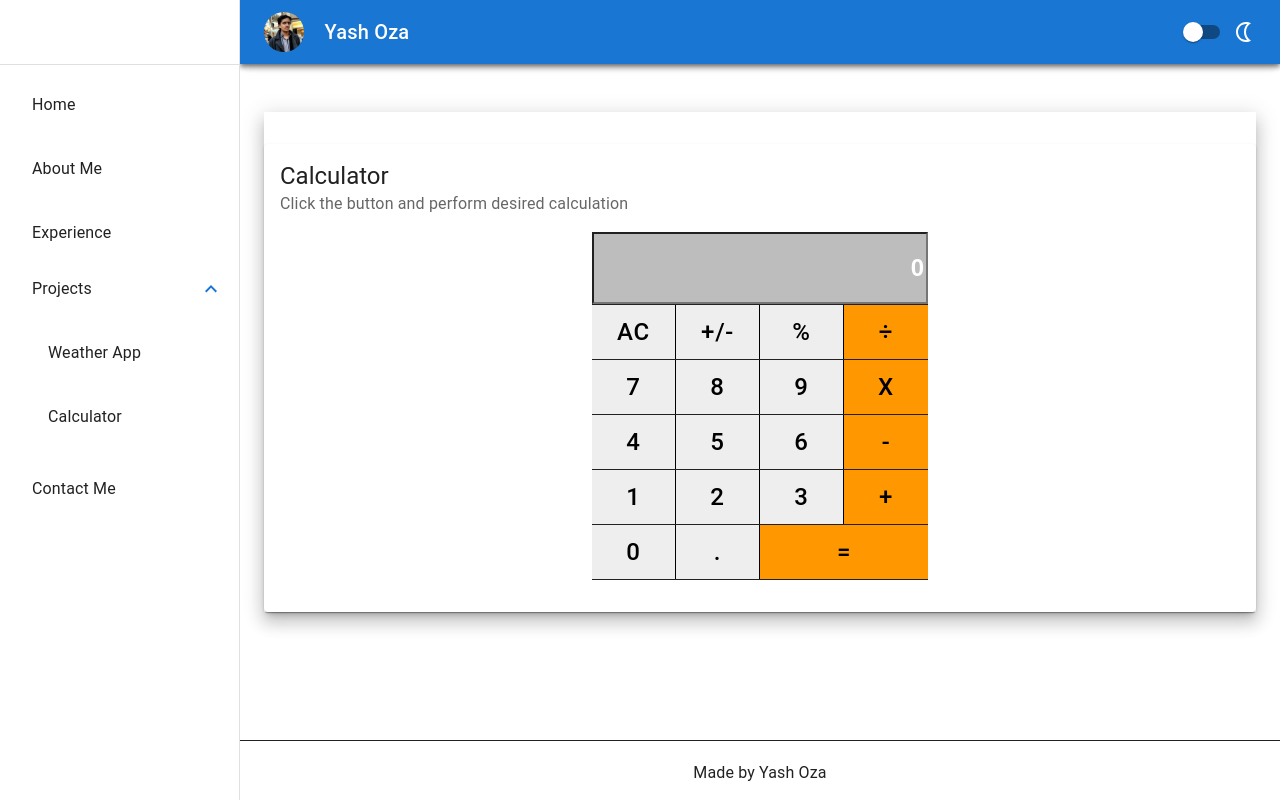
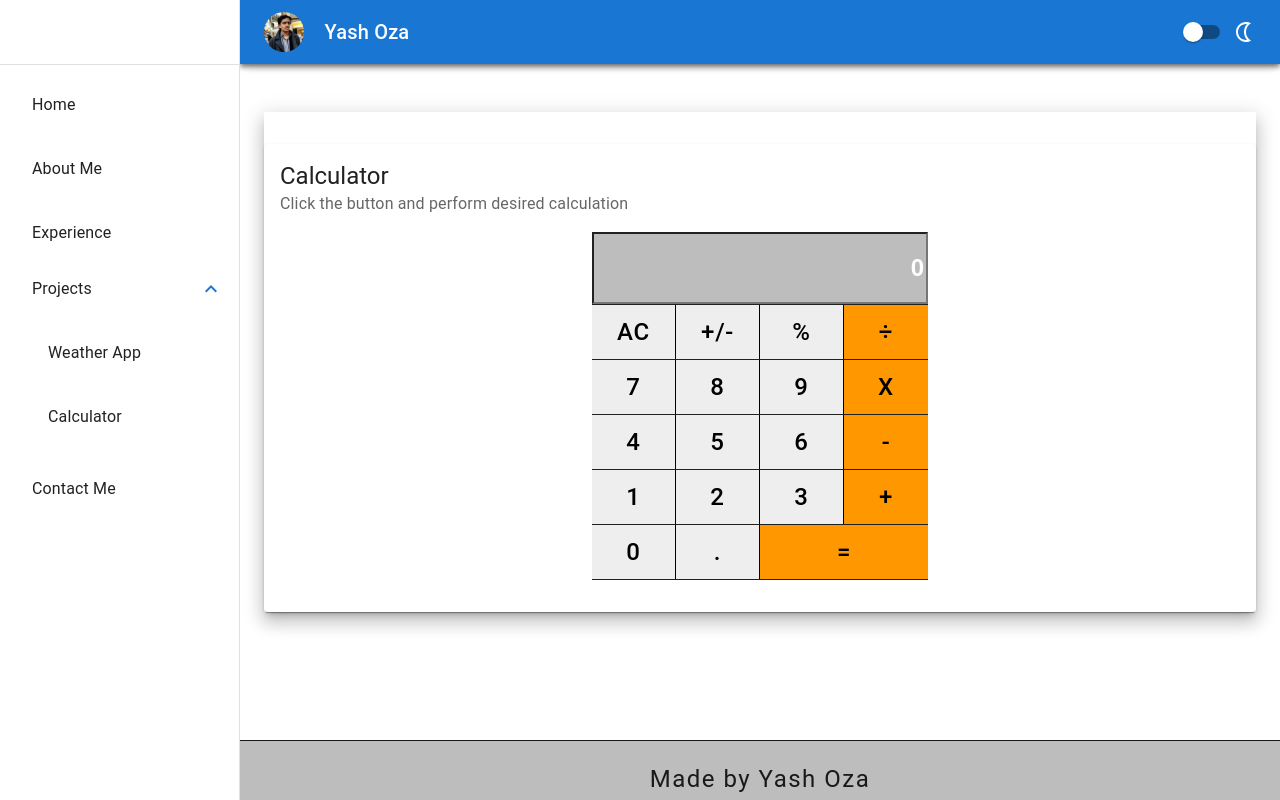
Before and after one commit to yoza13/sample-typescript, a React app: page /projects/calculator in a window 1280 px wide. Built offline with nearby package versions, Linux system fonts and the light colour scheme.

Commit message:
add routing logic

```diff
--- a/src/components/Footer.jsx
+++ b/src/components/Footer.jsx
@@ -1,15 +1,18 @@
 import { Typography } from "@mui/material";
 import { Container } from "@mui/system";
-import React, { useContext } from "react";
-import AppContext from "../ApplicationContext";
+import React from "react";
 import { useStyles } from "../useStyles";
 
 export default function Footer() {
-  const { isDarkTheme } = useContext(AppContext);
-  const classes = useStyles({ isDarkTheme });
+  const classes = useStyles();
   return (
     <Container className={classes.footer}>
-      <Typography align="center">Made by Yash Oza</Typography>
+      <Typography
+        align="center"
+        sx={{ fontSize: "24px", letterSpacing: "1.5px" }}
+      >
+        Made by Yash Oza
+      </Typography>
     </Container>
   );
 }
--- a/src/useStyles.js
+++ b/src/useStyles.js
@@ -126,6 +126,7 @@ export const useStyles = makeStyles(() => ({
   },
   footer: {
     borderTop: "1px solid",
+    backgroundColor: theme.palette.grey[400],
     textAlign: "center",
     padding: "20px",
     position: "fixed",
@@ -140,5 +141,6 @@ export const useStyles = makeStyles(() => ({
     },
     width: "calc(100% - 240px)",
     maxWidth: "inherit",
+    zIndex: 100,
   },
 }));
```
